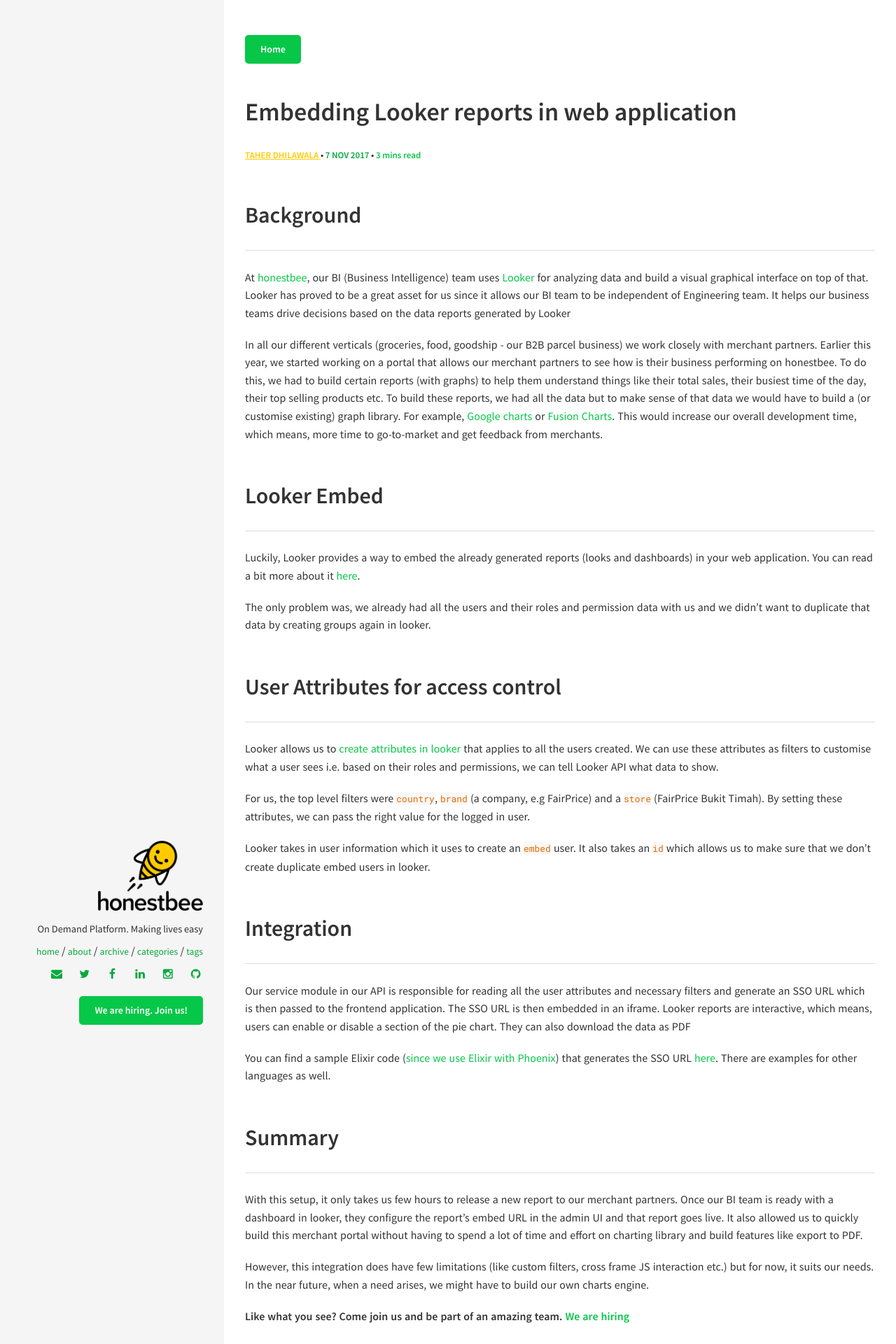
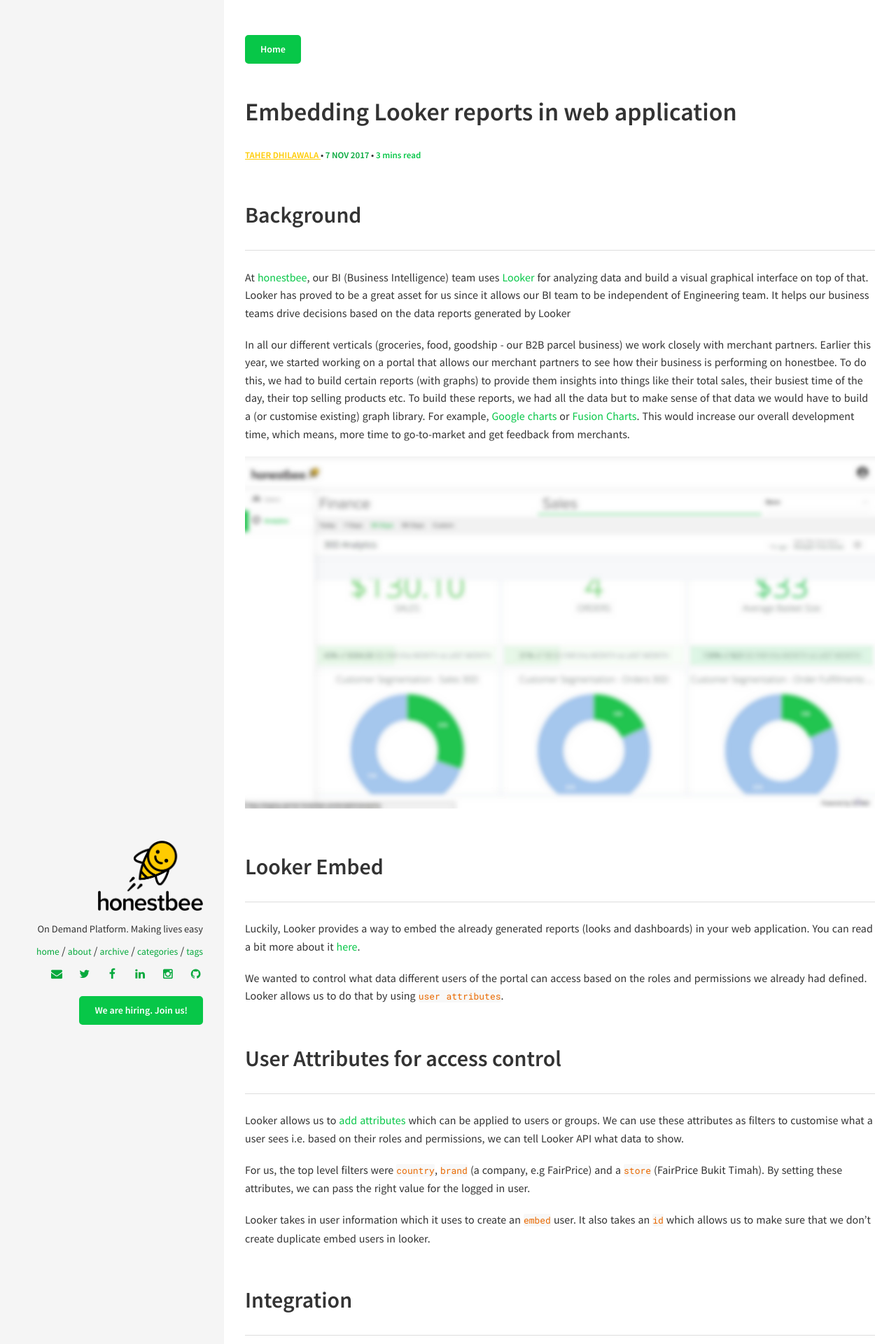
Before and after one commit to honestbee/honestbee.github.io, a Jekyll site: the page built from _posts/2017-11-07-embedding-looker-reports-in-web-app.md, in a window 1280 px wide. Shown: the top 1920 px of the page at 70% size. Built offline with Jekyll 4.4.1, drawn with Linux system fonts in a browser that asks for light colours; some of the changed text lies outside the part shown.

Commit message:
Add image and address review comments

```diff
--- a/_posts/2017-11-07-embedding-looker-reports-in-web-app.md
+++ b/_posts/2017-11-07-embedding-looker-reports-in-web-app.md
@@ -13,20 +13,22 @@ At [honestbee](https://honestbee.com), our BI (Business Intelligence) team uses
 Looker has proved to be a great asset for us since it allows our BI team to be independent of Engineering team. It helps our business teams drive decisions based on the data reports generated by Looker
 
 In all our different verticals (groceries, food, goodship - our B2B parcel business) we work closely with merchant partners.
-Earlier this year, we started working on a portal that allows our merchant partners to see how is their business performing on honestbee.
-To do this, we had to build certain reports (with graphs) to help them understand things like their total sales, their busiest time of the day, their top selling products etc.
+Earlier this year, we started working on a portal that allows our merchant partners to see how their business is performing on honestbee.
+To do this, we had to build certain reports (with graphs) to provide them insights into things like their total sales, their busiest time of the day, their top selling products etc.
 To build these reports, we had all the data but to make sense of that data we would have to build a (or customise existing) graph library. For example, [Google charts](https://developers.google.com/chart/) or [Fusion Charts](https://www.fusioncharts.com/).
 This would increase our overall development time, which means, more time to go-to-market and get feedback from merchants.
+
+![report example](/img/posts/embedding_looker_reports/pp-reports-blur.jpg)
 
 ## Looker Embed
 
 Luckily, Looker provides a way to embed the already generated reports (looks and dashboards) in your web application. You can read a bit more about it [here](https://discourse.looker.com/t/creating-a-proof-of-concept-embedded-dashboard-powered-by-looker/824).
 
-The only problem was, we already had all the users and their roles and permission data with us and we didn't want to duplicate that data by creating groups again in looker.
+We wanted to control what data different users of the portal can access based on the roles and permissions we already had defined. Looker allows us to do that by using `user attributes`.
 
 ## User Attributes for access control
 
-Looker allows us to [create attributes in looker](https://docs.looker.com/admin-options/settings/user-attributes) that applies to all the users created.
+Looker allows us to [add attributes](https://docs.looker.com/admin-options/settings/user-attributes) which can be applied to users or groups.
 We can use these attributes as filters to customise what a user sees i.e. based on their roles and permissions, we can tell Looker API what data to show.
 
 For us, the top level filters were `country`, `brand` (a company, e.g FairPrice) and a `store` (FairPrice Bukit Timah). By setting these attributes, we can pass the right value for the logged in user.
@@ -44,6 +46,6 @@ There are examples for other languages as well.
 ## Summary
 
 With this setup, it only takes us few hours to release a new report to our merchant partners. Once our BI team is ready with a dashboard in looker, they configure the report's embed URL in the admin UI and that report goes live.
-It also allowed us to quickly build this merchant portal without having to spend a lot of time and effort on charting library and build features like export to PDF.
+It also allowed us to quickly build this merchant portal without having to spend a lot of time and effort on implementing a chart library and build features like export to PDF.
 
 However, this integration does have few limitations (like custom filters, cross frame JS interaction etc.) but for now, it suits our needs. In the near future, when a need arises, we might have to build our own charts engine.
```
Also changed, not shown: img/posts/embedding_looker_reports/pp-reports-blur.jpg (added).
